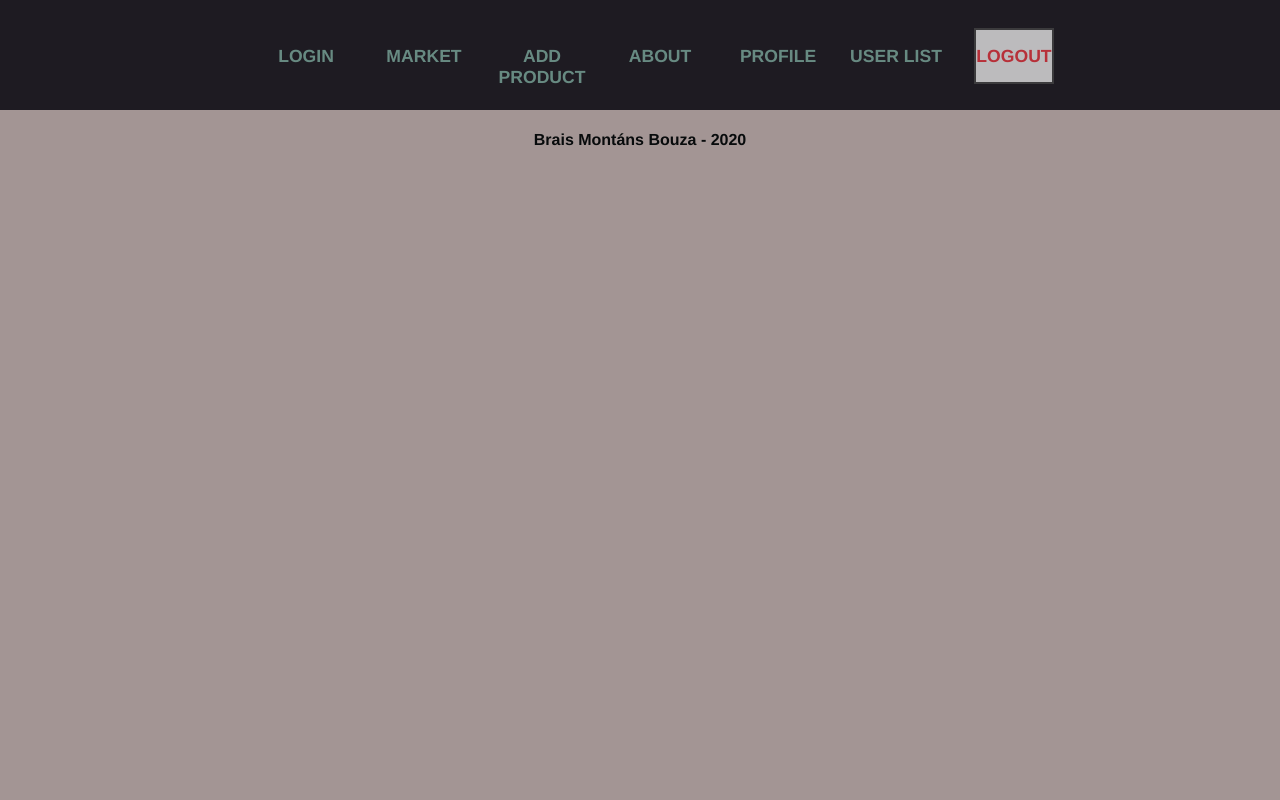
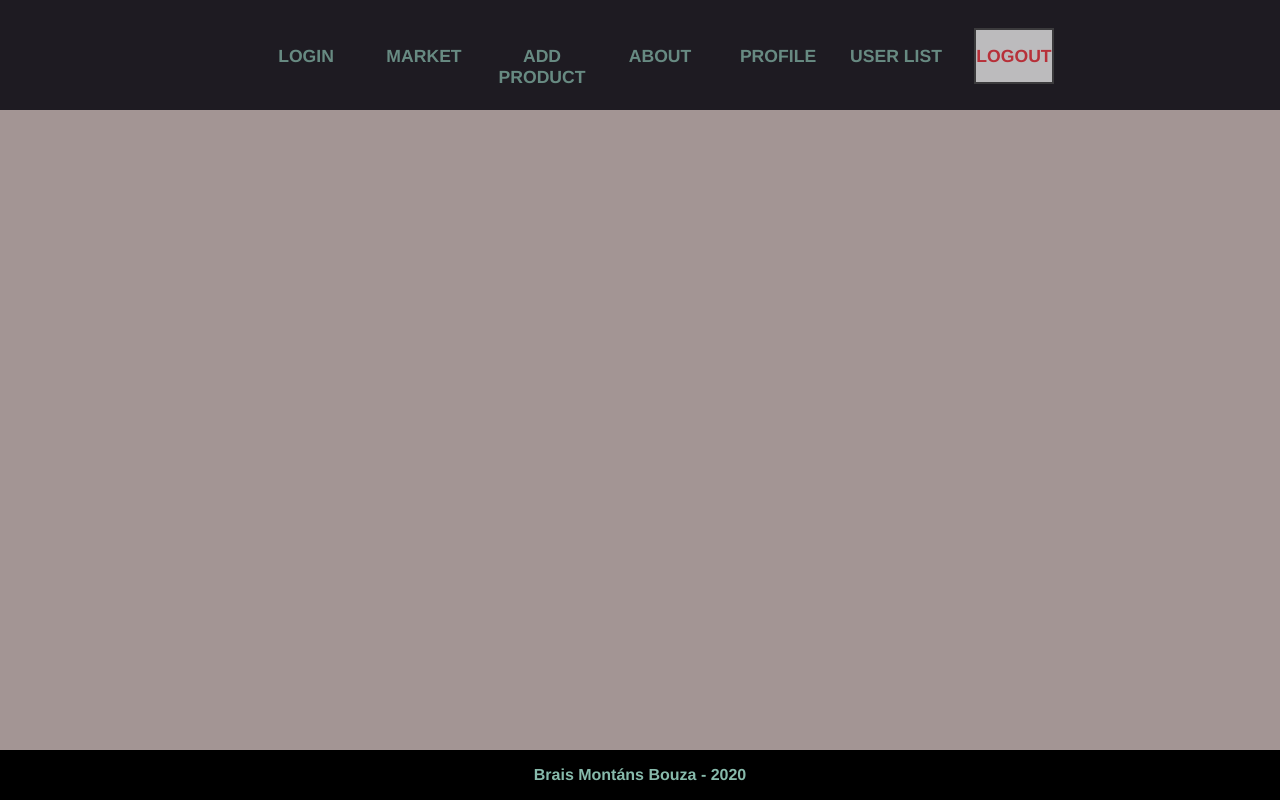
Before and after one commit to bmontans/Proyecto-HAB, a Vue app in the folder marketplace/front/: page /add-product in a window 1280 px wide. Built offline with nearby package versions, Linux system fonts and the light colour scheme.

Commit message:
pushed footer to the bottom of the page and fixed various others css elements

```diff
--- a/marketplace/front/src/App.vue
+++ b/marketplace/front/src/App.vue
@@ -20,7 +20,6 @@ export default {
 body,
 html {
   margin: 0 auto;
-  height: 100vh;
   background: #a39594;
   font-family: "Noto Sans", sans-serif;
 }
@@ -30,6 +29,10 @@ html {
   -moz-osx-font-smoothing: grayscale;
   text-align: center;
   color: #080b0c;
+  display: flex;
+  min-height: 100vh;
+  flex-direction: column;
+  justify-content: space-between;
 }
 #nav {
   padding: 30px;
--- a/marketplace/front/src/components/FooterCustom.vue
+++ b/marketplace/front/src/components/FooterCustom.vue
@@ -6,8 +6,15 @@
 
 <script>
 export default {
-  name: "FooterCustom"
+  name: "FooterCustom",
 };
 </script>
 
-<style scoped></style>
+<style scoped>
+h4 {
+  background: black;
+  padding: 1rem;
+  color: #87baab;
+  margin: 0 auto;
+}
+</style>
```
Also changed, not shown: 1 other file (tests, documents, lock files or other folders).
